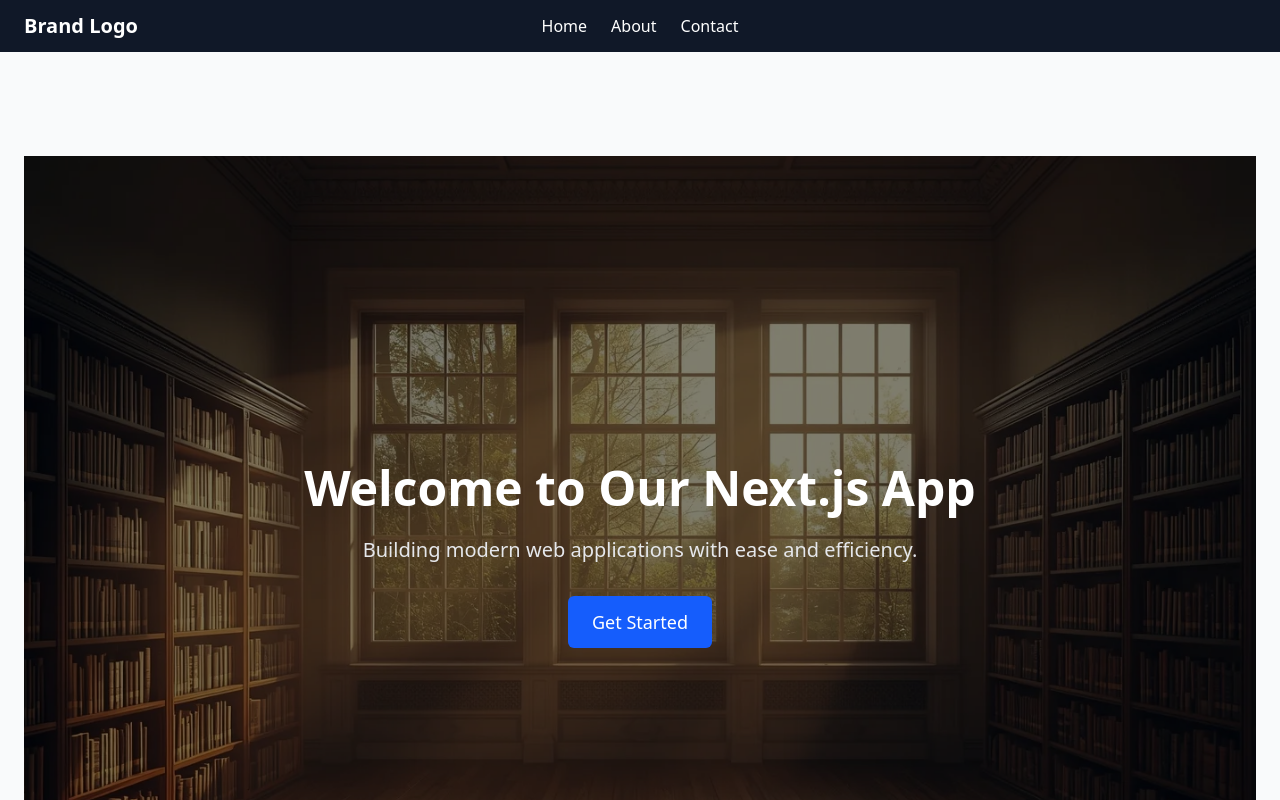
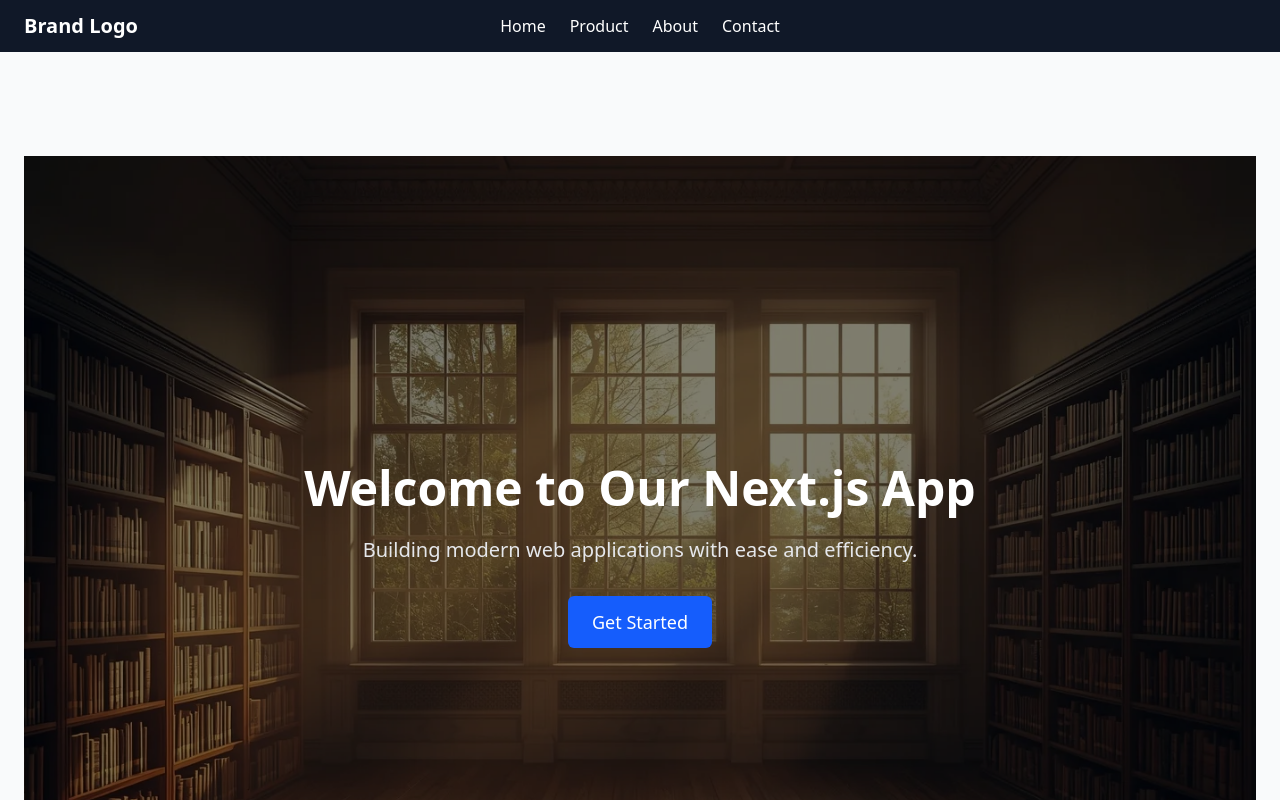
Before and after one commit to yanas-logs/litebase, a Next.js app in the folder nextjs/: page / in a window 1280 px wide. Shown: the top 800 px of the page. Built offline with nearby package versions, Linux system fonts and the light colour scheme.

Commit message:
add route Product to Navbar

```diff
--- a/nextjs/src/app/components/layout/Navbar.tsx
+++ b/nextjs/src/app/components/layout/Navbar.tsx
@@ -16,6 +16,9 @@ export default function Navbar() {
           <Link href="/" className="hover:text-gray-300">Home</Link>
         </li>
         <li>
+          <Link href="/components/Product" className="hover:text-gray-300">Product</Link>
+        </li>
+        <li>
           <Link href="/components/About" className="hover:text-gray-300">About</Link>
         </li>
         <li>
```
